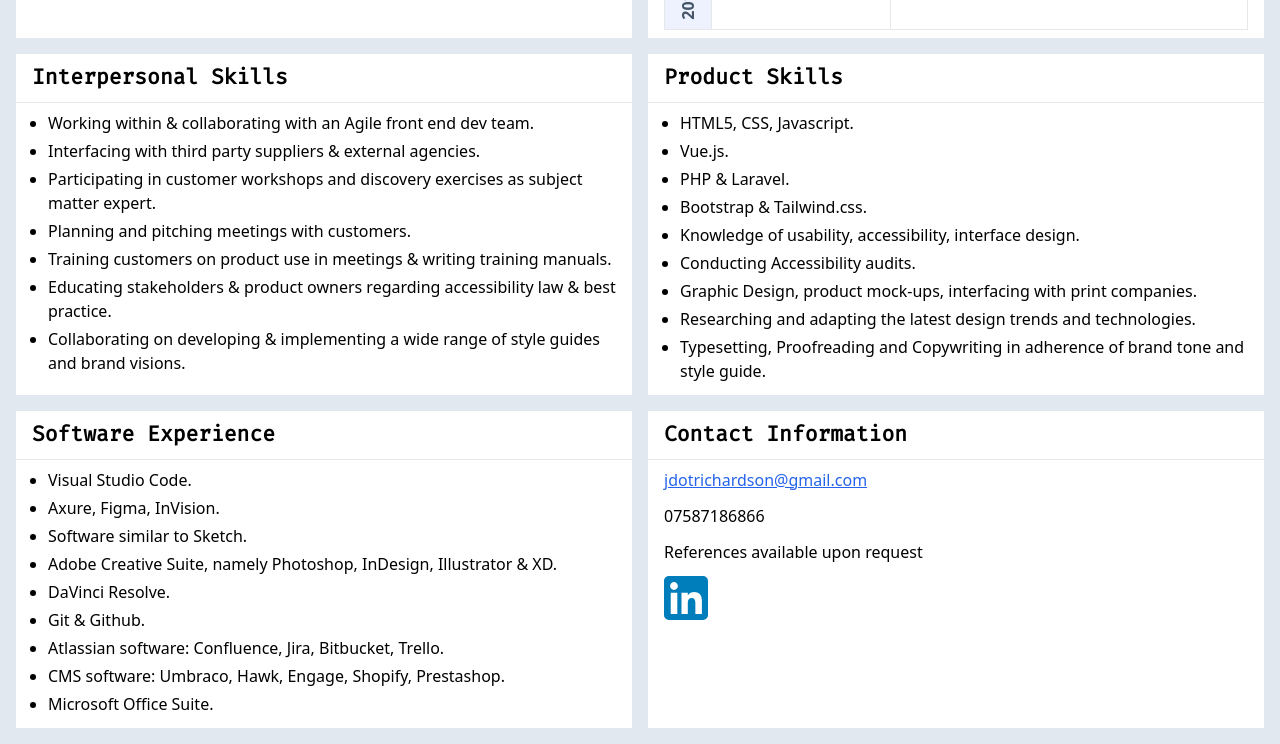
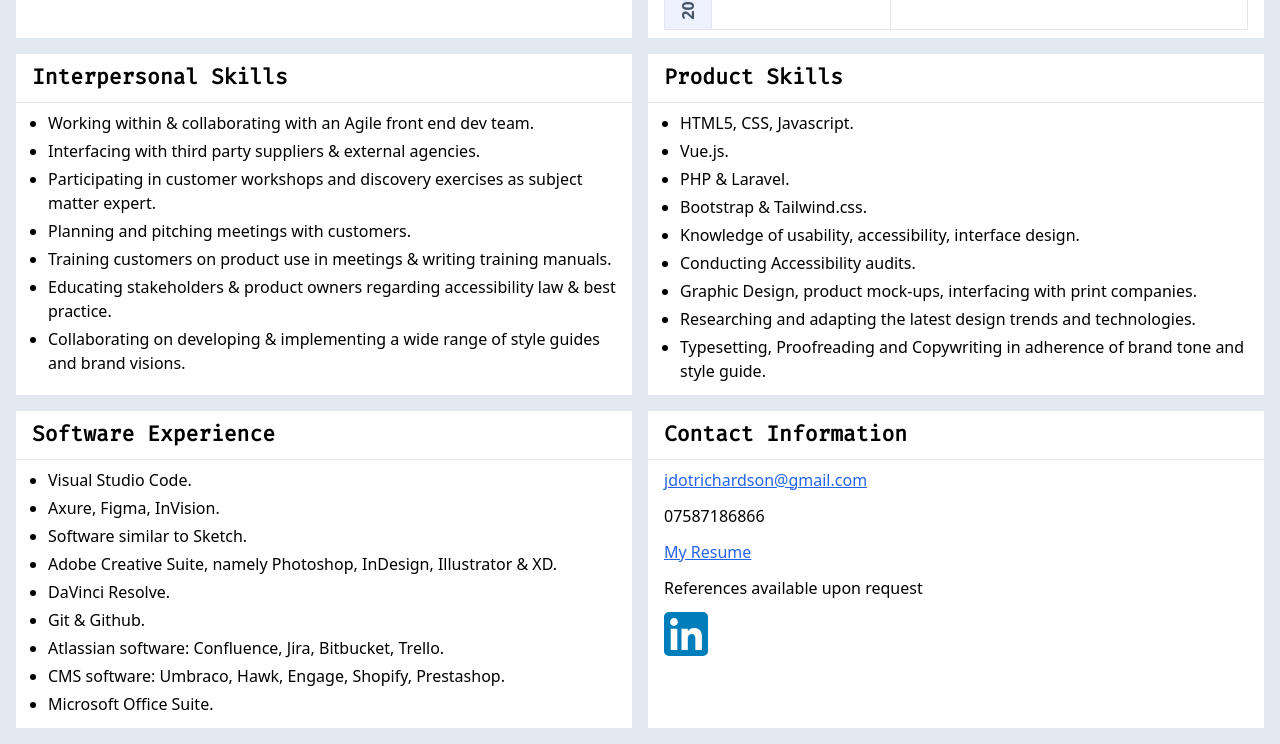
Before and after one commit to NotThatGothic/notthatgothic.github.io, a website built with Vite: page index.html in a window 1280 px wide. Shown: the part 1912-2656 px from the top of the page. Built offline with nearby package versions, Linux system fonts and the light colour scheme; a web font is replaced by a local one.

Commit message:
add resume link to end

```diff
--- a/index.html
+++ b/index.html
@@ -352,6 +352,7 @@
 						class="text-blue-600 hover:text-blue-800 underline">jdotrichardson@gmail.com</a>
 				</p>
 				<p>07587186866</p>
+				<p><a href="/CV.pdf" class="text-blue-600 hover:text-blue-800 underline">My Resume</a></p>
 				<p>References available upon request</p>
 				<a href="https://www.linkedin.com/in/jack-richardson-a5a2879b/" target="_blank">
 					<img style="height:2em; min-height: 44px;" class="print:hidden" src="img/LinkedIn_icon.svg"
```
